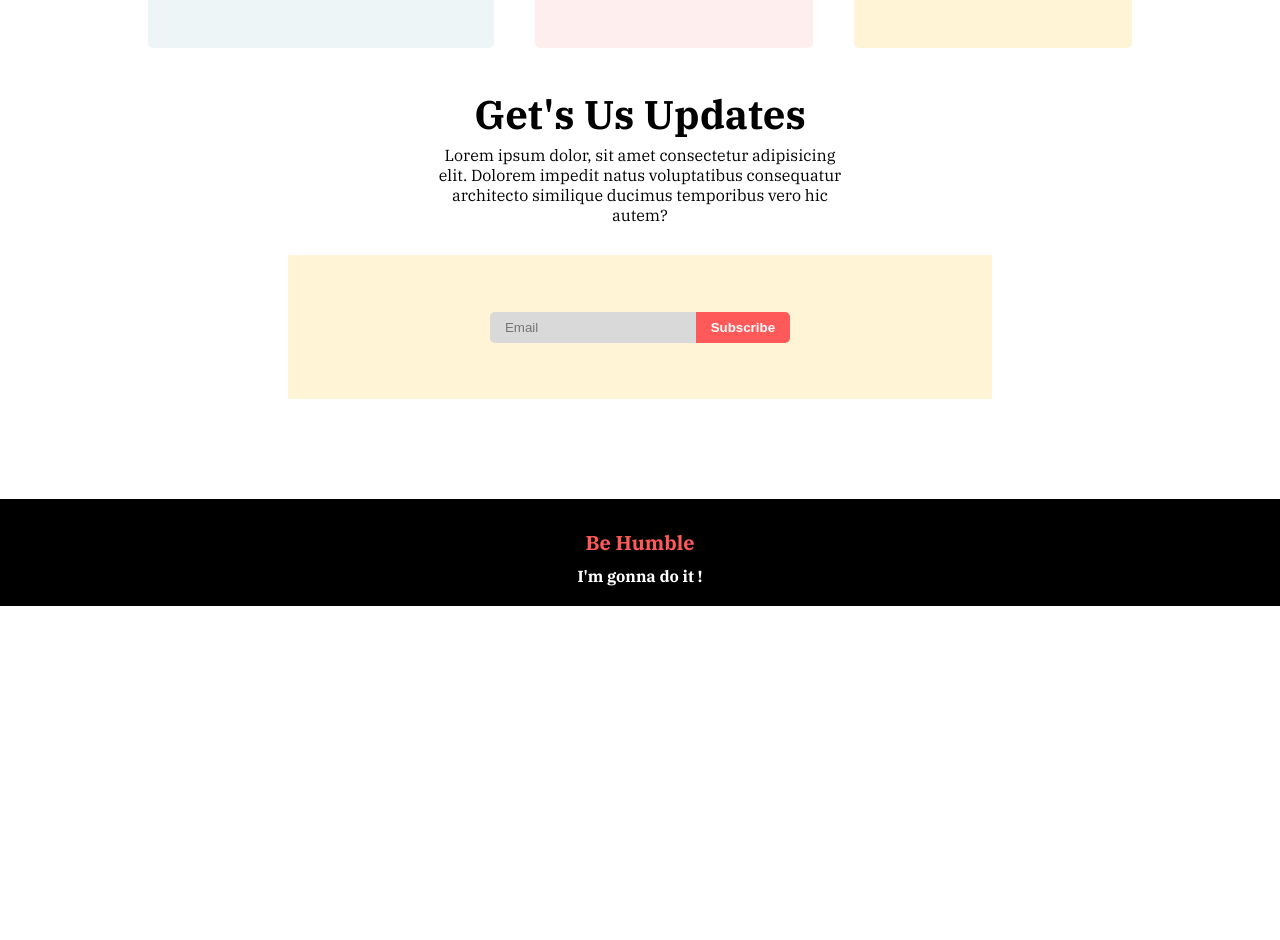
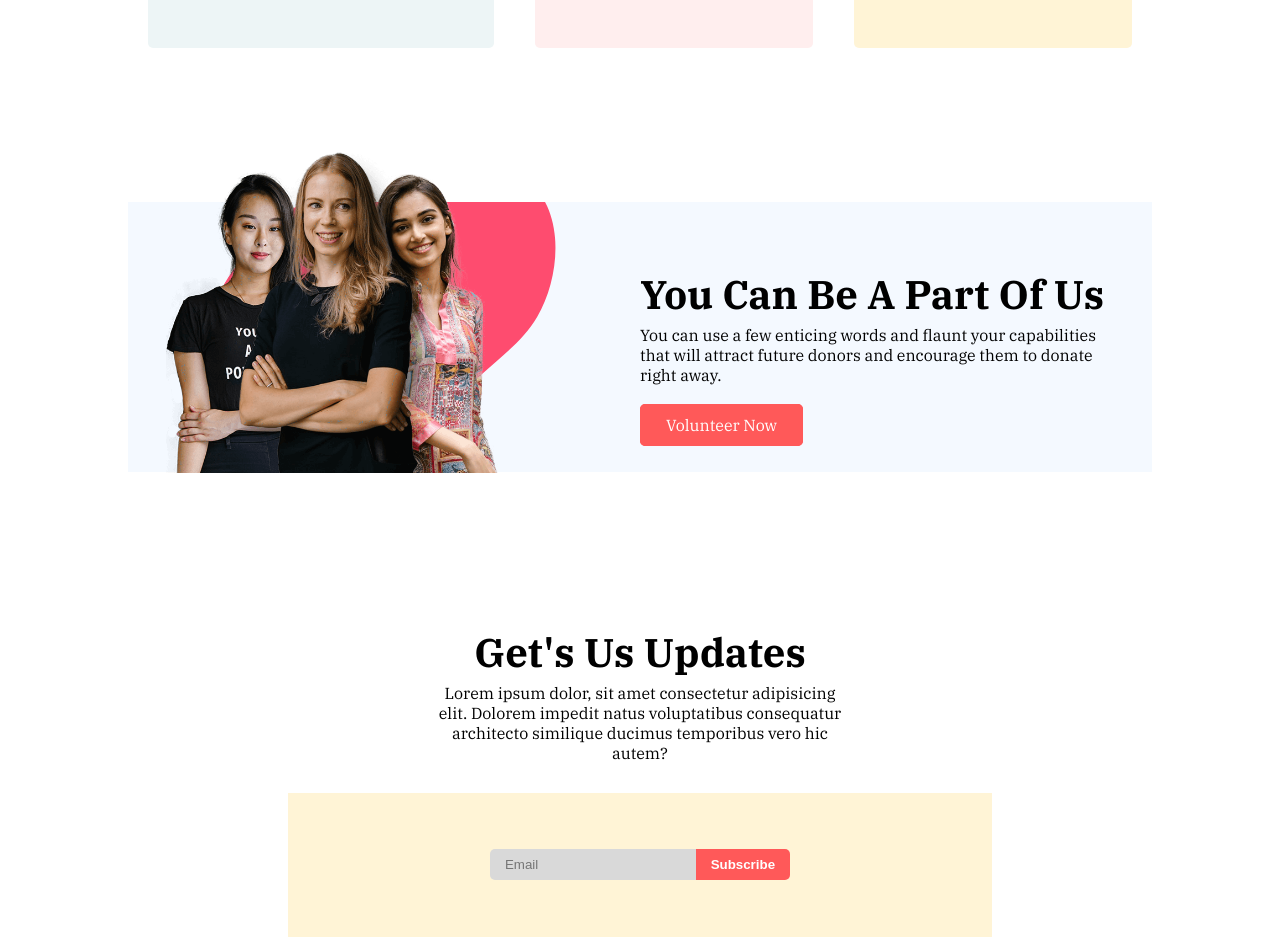
Before and after one commit to rhabir71/assigerment-1, a plain HTML site: page index.html in a window 1280 px wide. Shown: the part 1796-2736 px from the top of the page. Before the commit the page ends 2402 px from the top, so only its background shows below. Drawn offline with Linux system fonts and the light colour scheme.

Commit message:
voluneter section

```diff
--- a/css/style.css
+++ b/css/style.css
@@ -111,6 +111,33 @@ h6{
     border-radius: 5px;
 }
 /*=======Donate section end here=======*/
+.Volunteer-section {
+    margin: 12% 10%;
+    background-color: #F4F9FF;
+    padding: 0 3%;
+}
+.volunteer-left{
+    background-image: url(../images/blob-1.svg);
+    background-position: center center;
+    background-size: cover;
+    background-repeat: no-repeat;
+    width: 50%;
+}
+.volunteer-left img {
+    width: 70%;
+    margin-top: -60px;
+    margin-bottom: -5px;
+}
+
+.volunteer-right {
+    width: 50%;
+    margin-top: 7%;
+}
+.volunteer-right p{
+    margin-bottom: 30px;
+}
+
+/*======volunteer section end here========*/
 .footer-top{
     text-align: center;
     width: 55%;
--- a/index.html
+++ b/index.html
@@ -66,7 +66,15 @@
             </div>
         </div>
     </section>
-    <section>
+    <section class="Volunteer-section flexable">
+        <div class="volunteer-left">
+            <img src="images/photo-of-three-volunteer.png" alt="volunteer-photos">
+        </div>
+        <div class="volunteer-right">
+            <h2>You Can Be A Part Of Us</h2>
+            <p>You can use a few enticing words and flaunt your capabilities that will attract future donors and encourage them to donate right away.</p>
+            <a class="donate-button" href="#">Volunteer Now</a>
+        </div>
     </section>
     <section class="footer-top">
         <h2>Get's Us Updates</h2>
```
Also changed, not shown: images/blob-1.svg (added), images/photo-of-three-volunteer.png (added).
